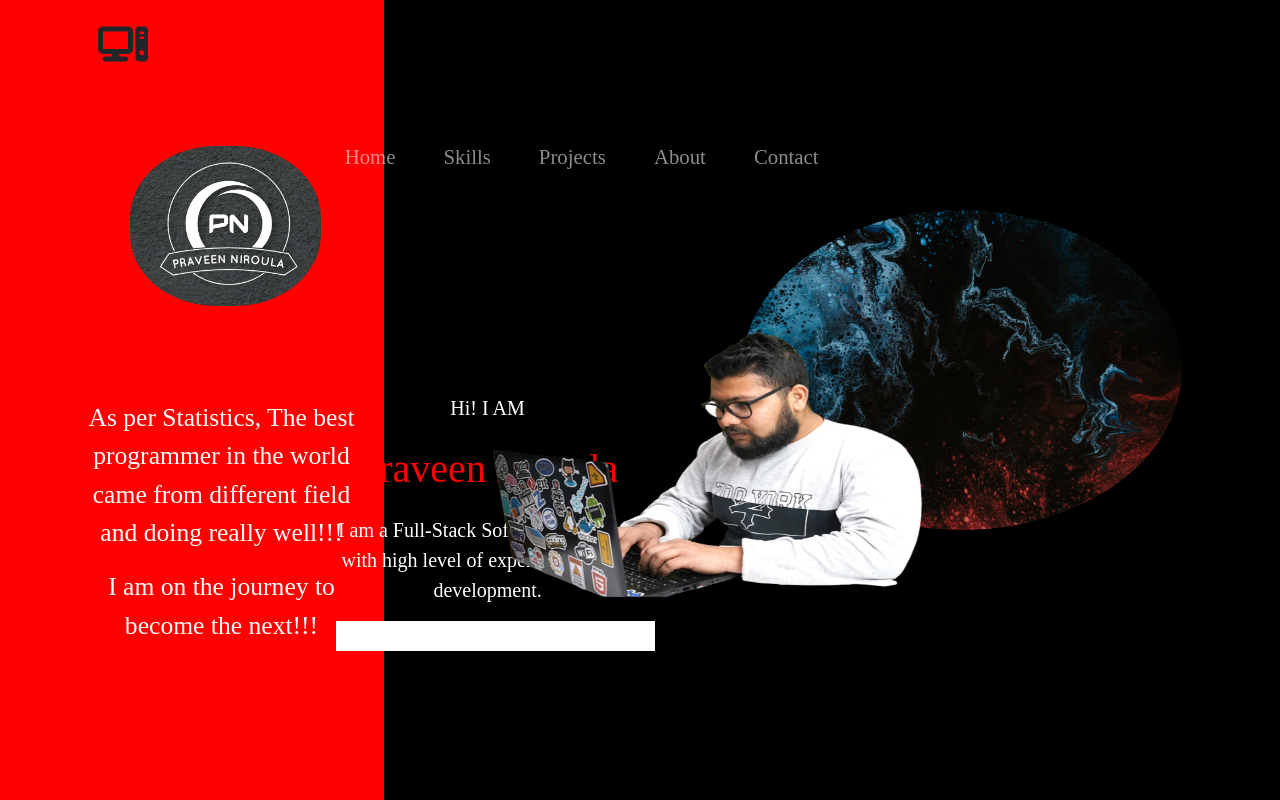
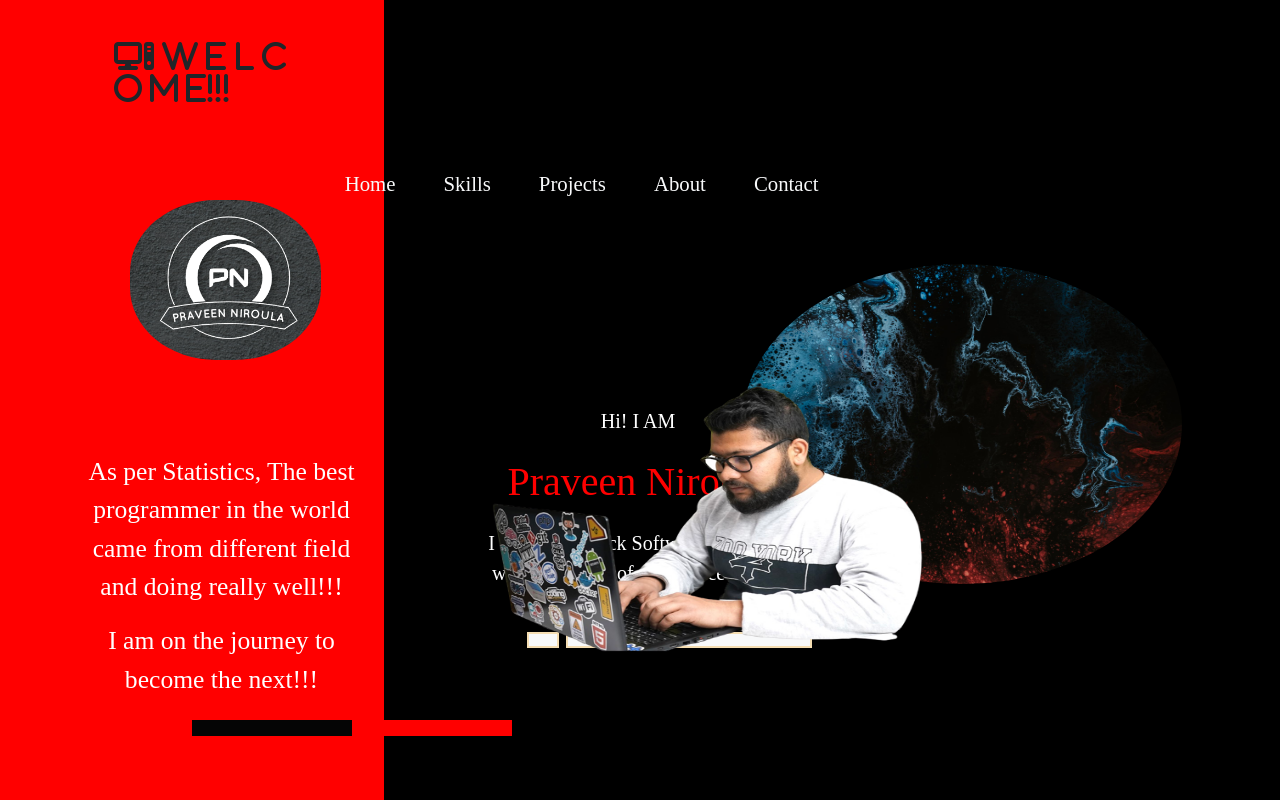
Before and after one commit to praveenniroula1/react-js-Portfolio-website, a React (Create React App) app: page / in a window 1280 px wide. Built offline with nearby package versions, Linux system fonts and the light colour scheme.

Commit message:
working on hero

```diff
--- a/src/App.css
+++ b/src/App.css
@@ -38,7 +38,8 @@
   text-align: center;
   width: 30%;
 
-  margin-left: -15rem;
+  margin-left: -5rem;
+  padding-bottom: 8rem;
 }
 .hero {
   display: flex;
@@ -80,19 +81,53 @@
   height: 40vh;
   margin-top: -5rem;
 }
+.a,
+.b,
+.c {
+  margin: 0.2rem;
+}
 .a {
-  border: 5px solid white;
-  background-color: rgb(230, 31, 31);
+  height: 1rem;
+  width: 2rem;
+  border: 2px solid wheat;
 }
 .b {
-  border: 5px solid white;
-  background-color: rgb(16, 12, 12);
+  height: 1rem;
+  width: 5rem;
+  border: 2px solid wheat;
 }
 .c {
-  border: 5px solid white;
-  background-color: rgb(239, 9, 9);
+  height: 1rem;
+  width: 10rem;
+  border: 2px solid wheat;
 }
-.abc {
-  margin: 1rem;
-  background-color: red;
+.white {
+  margin-left: -20rem;
+  margin-top: 15rem;
+  padding-bottom: 8rem;
 }
+.Navbar {
+  margin-top: -5rem;
+}
+.red {
+  margin-left: -13rem;
+  margin-top: 18rem;
+}
+
+/* yugasui */
+.bb {
+  height: 1rem;
+  width: 10rem;
+  background: rgb(5, 5, 5);
+}
+.cc {
+  height: 1rem;
+  width: 10rem;
+  border: 2px solid red;
+  background: red;
+}
+
+/* .bb,
+.cc {
+  margin: 0.2rem;
+} */
--- a/src/Components/Hero.js
+++ b/src/Components/Hero.js
@@ -12,15 +12,27 @@ const Hero = () => {
       <Navbar variant="dark">
         <Container>
           <span className="nav-left">
-            <i class="fa-solid fa-computer text-dark fs-1"></i>{" "}
+            <i class="fa-solid fa-computer text-dark fs-2 m-3">
+              {"  "} {"  "}W e l c o m e!!!
+            </i>{" "}
             <img className="img" src={logoo} alt="" />{" "}
           </span>
           <Nav className="nav-text ">
-            <Nav.Link href="#home">Home</Nav.Link>
-            <Nav.Link href="#features">Skills</Nav.Link>
-            <Nav.Link href="#pricing">Projects</Nav.Link>
-            <Nav.Link href="#pricing">About</Nav.Link>
-            <Nav.Link href="#pricing">Contact</Nav.Link>
+            <Nav.Link className="text-light" href="#home ">
+              Home
+            </Nav.Link>
+            <Nav.Link className="text-light" href="#features">
+              Skills
+            </Nav.Link>
+            <Nav.Link className="text-light" href="#pricing">
+              Projects
+            </Nav.Link>
+            <Nav.Link className="text-light" href="#pricing">
+              About
+            </Nav.Link>
+            <Nav.Link className="text-light" href="#pricing">
+              Contact
+            </Nav.Link>
           </Nav>
         </Container>
       </Navbar>
@@ -32,6 +44,9 @@ const Hero = () => {
           </p>
           <p>I am on the journey to become the next!!!</p>
         </div>
+        <div className="red d-flex justify-content-center align-items-center ">
+          <span className="bb "></span> <span className="cc"></span>{" "}
+        </div>
         <div className="slogan2 fs-5">
           <p>Hi! I AM</p>
           <p className="name fs-1">Praveen Niroula</p>
@@ -39,11 +54,11 @@ const Hero = () => {
             I am a Full-Stack Software developer with high level of experience
             in web development.
           </p>
-          <div className="abc me-auto bg-danger">
-            <div className="a"></div>
-            <div className="b"></div>
-            <div className="c"></div>
-          </div>
+        </div>
+        <div className="white d-flex justify-content-center align-items-center ">
+          <span className="a bg-light"></span>{" "}
+          <span className="b bg-light"></span>{" "}
+          <span className="c bg-light"></span>{" "}
         </div>
         <div className="hero-img">
           <img className="img2" src={logo} width="100%" alt="" />
```
